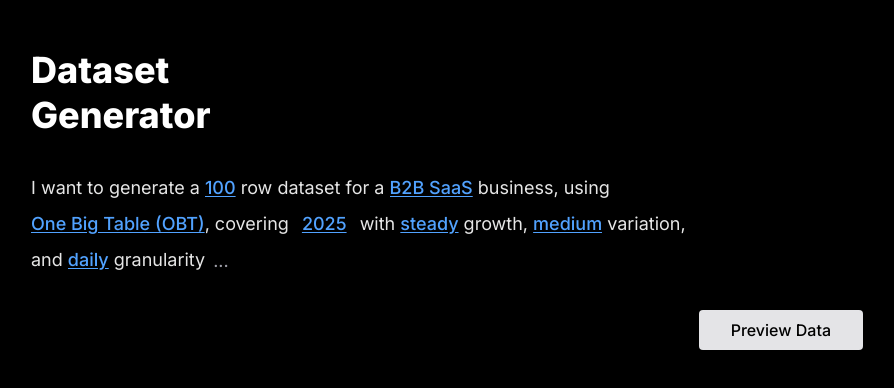
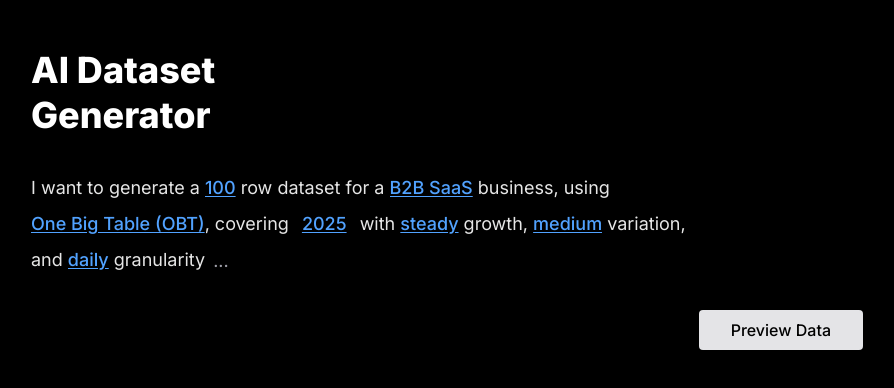
Before and after one commit to metabase/dataset-generator, a Next.js app: page / in a window 1280 px wide. Shown: the top 388 px of the page, without its empty margins (193-1087 px from the left). Built offline with nearby package versions, Linux system fonts and the light colour scheme.

Commit message:
Update project title to "AI Dataset Generator" in layout and page components

```diff
--- a/app/layout.tsx
+++ b/app/layout.tsx
@@ -5,7 +5,7 @@ import "./globals.css";
 const inter = Inter({ subsets: ["latin"] });
 
 export const metadata: Metadata = {
-  title: "Dataset Generator",
+  title: "AI Dataset Generator",
   description:
     "Generate realistic synthetic datasets for analytics and learning",
   icons: {
--- a/app/page.tsx
+++ b/app/page.tsx
@@ -325,7 +325,7 @@ export default function Home() {
       >
         <header className="mb-8">
           <h1 className="text-3xl sm:text-4xl font-extrabold text-white text-left leading-tight">
-            Dataset
+            AI Dataset
             <br />
             Generator
           </h1>
```
